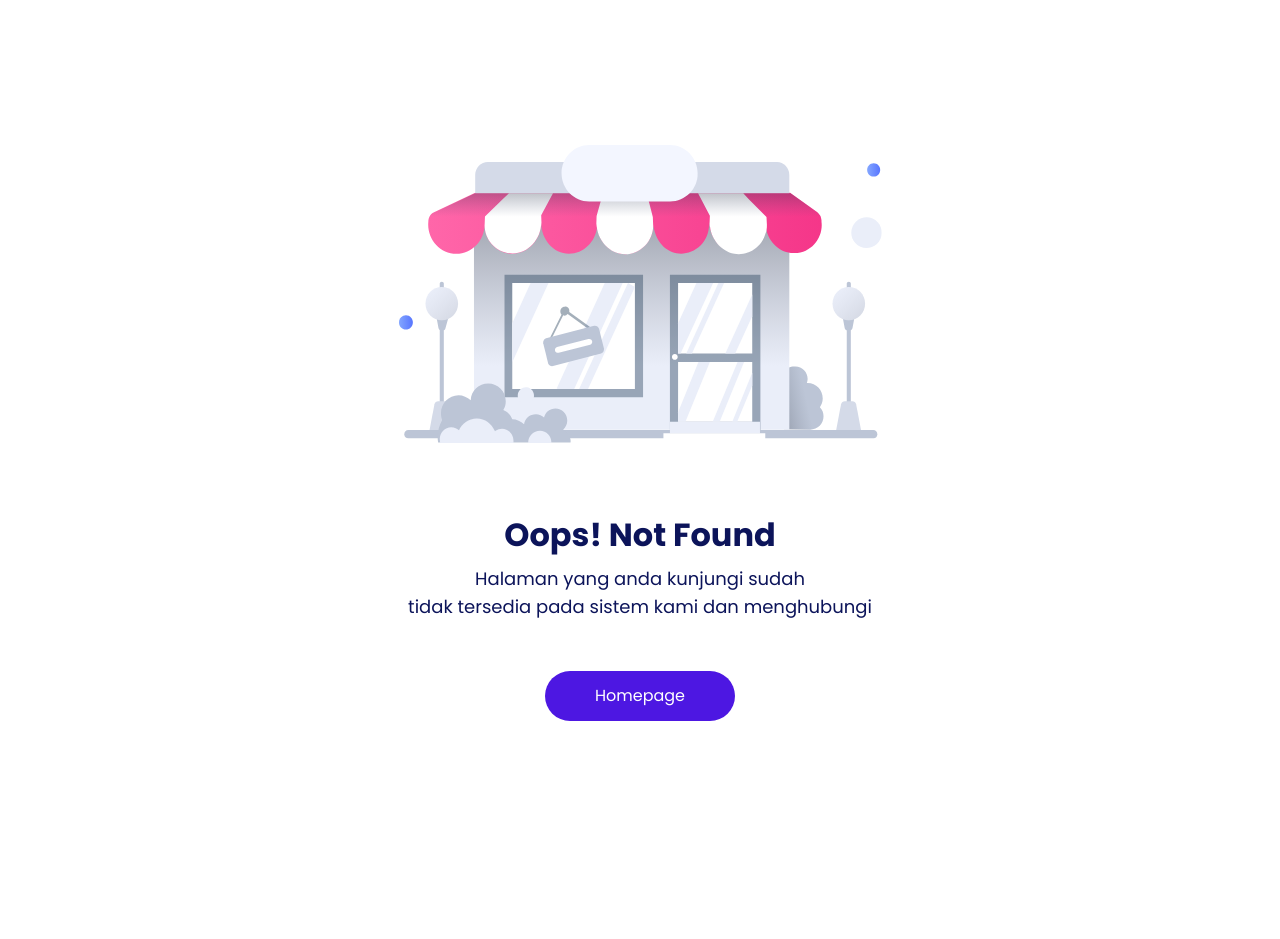
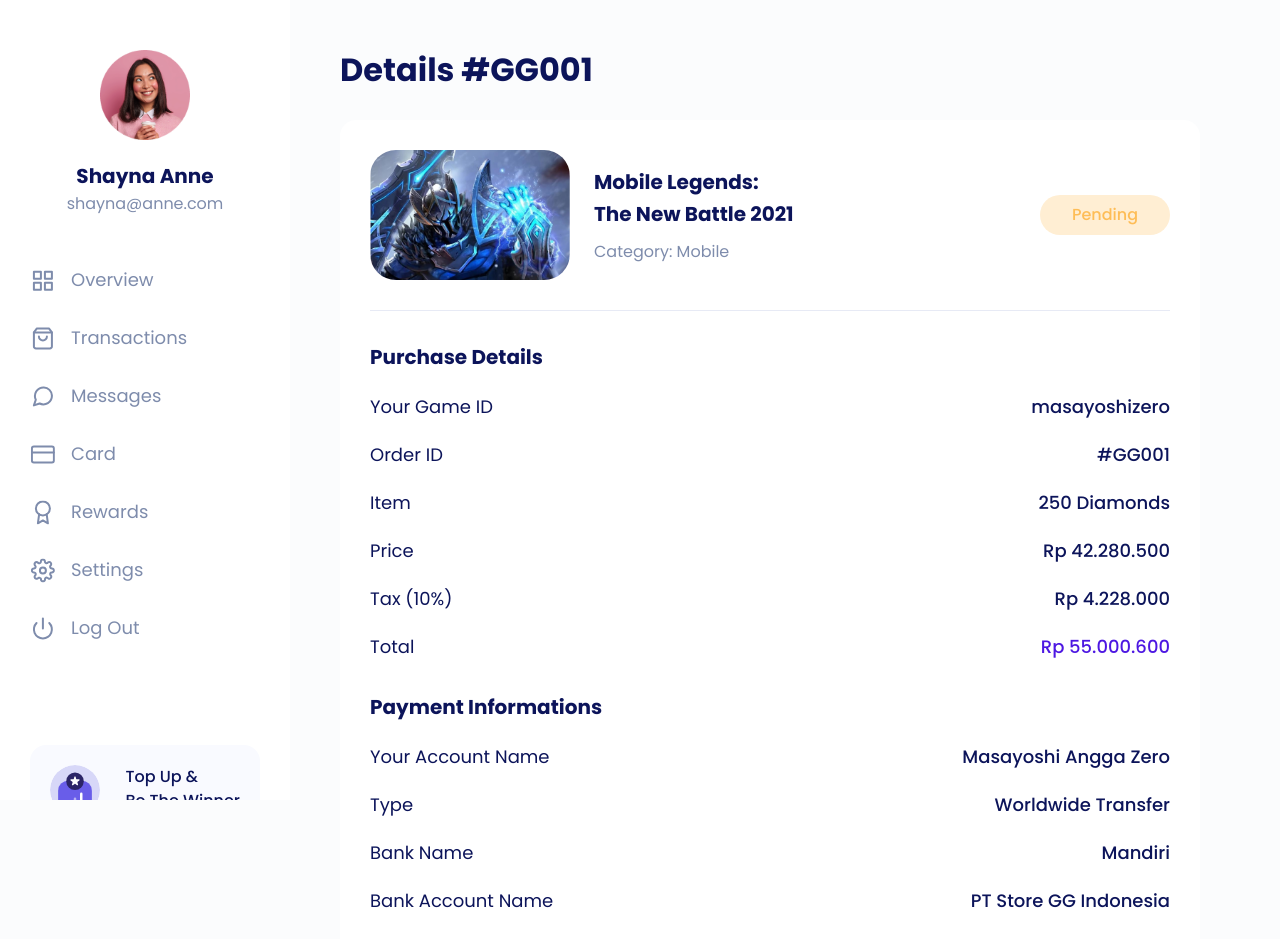
Before and after one commit to ade566/storegg-v.page, a Next.js app: page /member/transactions/detail in a window 1280 px wide. Before the commit this address had no page. Shown: the top 939 px of the page. Built offline with nearby package versions, Linux system fonts and the light colour scheme.

Commit message:
Convert Member Transaction Detail Page

```diff
--- a/pages/_app.tsx
+++ b/pages/_app.tsx
@@ -11,6 +11,7 @@
 import '../styles/sidebar.css'
 import '../styles/overview.css'
 import '../styles/transactions.css'
+import '../styles/transactions-detail.css'
 import type { AppProps } from 'next/app'
 import Head from 'next/head'
 
--- /dev/null
+++ b/pages/member/transactions/detail.tsx
@@ -0,0 +1,93 @@
+import Layout from '../../../components/Layout/member'
+
+export default function DetailTransactions() {
+  return (
+    <Layout pageTitle="Detail Transactions" classSection="transactions-detail">
+      <main className="main-wrapper">
+        <div className="ps-lg-0">
+          <h2 className="text-4xl fw-bold color-palette-1 mb-30">Details #GG001</h2>
+          <div className="details">
+            <div className="main-content main-content-card overflow-auto">
+              <section className="checkout mx-auto">
+                <div className="d-flex flex-row  align-items-center justify-content-between mb-30">
+                  <div className="game-checkout d-flex flex-row align-items-center">
+                    <div className="pe-4">
+                      <div className="cropped">
+                        <img src="/img/Thumbnail-3.png" width="200" height="130" className="img-fluid" alt="" />
+                      </div>
+                    </div>
+                    <div>
+                      <p className="fw-bold text-xl color-palette-1 mb-10">
+                        Mobile Legends:
+                        <br />
+                        The New Battle 2021
+                      </p>
+                      <p className="color-palette-2 m-0">Category: Mobile</p>
+                    </div>
+                  </div>
+                  <div>
+                    <p className="fw-medium text-center label pending m-0 rounded-pill">Pending</p>
+                  </div>
+                </div>
+                <hr />
+                <div className="purchase pt-30">
+                  <h2 className="fw-bold text-xl color-palette-1 mb-20">Purchase Details</h2>
+                  <p className="text-lg color-palette-1 mb-20">
+                    Your Game ID
+                    <span className="purchase-details">masayoshizero</span>
+                  </p>
+                  <p className="text-lg color-palette-1 mb-20">
+                    Order ID
+                    <span className="purchase-details">#GG001</span>
+                  </p>
+                  <p className="text-lg color-palette-1 mb-20">
+                    Item
+                    <span className="purchase-details">250 Diamonds</span>
+                  </p>
+                  <p className="text-lg color-palette-1 mb-20">
+                    Price
+                    <span className="purchase-details">Rp 42.280.500</span>
+                  </p>
+                  <p className="text-lg color-palette-1 mb-20">
+                    Tax (10%)
+                    <span className="purchase-details">Rp 4.228.000</span>
+                  </p>
+                  <p className="text-lg color-palette-1 mb-20">
+                    Total
+                    <span className="purchase-details color-palette-4">Rp 55.000.600</span>
+                  </p>
+                </div>
+                <div className="payment pt-10 pb-10">
+                  <h2 className="fw-bold text-xl color-palette-1 mb-20">Payment Informations</h2>
+                  <p className="text-lg color-palette-1 mb-20">
+                    Your Account Name
+                    <span className="purchase-details">Masayoshi Angga Zero</span>
+                  </p>
+                  <p className="text-lg color-palette-1 mb-20">
+                    Type
+                    <span className="payment-details">Worldwide Transfer</span>
+                  </p>
+                  <p className="text-lg color-palette-1 mb-20">
+                    Bank Name
+                    <span className="payment-details">Mandiri</span>
+                  </p>
+                  <p className="text-lg color-palette-1 mb-20">
+                    Bank Account Name
+                    <span className="payment-details">PT Store GG Indonesia</span>
+                  </p>
+                  <p className="text-lg color-palette-1 mb-20">
+                    Bank Number
+                    <span className="payment-details">1800 - 9090 - 2021</span>
+                  </p>
+                </div>
+                <div className="d-md-block d-flex flex-column w-100">
+                  <a className="btn btn-whatsapp rounded-pill fw-medium text-white border-0 text-lg" href="/#" role="button">WhatsApp ke Admin</a>
+                </div>
+              </section>
+            </div>
+          </div>
+        </div>
+      </main>
+    </Layout>
+  )
+}
--- /dev/null
+++ b/styles/transactions-detail.css
@@ -0,0 +1,158 @@
+
+.transactions-detail {
+    background-color: #FBFCFD;
+}
+
+.transactions-detail main.main-wrapper{
+    margin-left: 340px;
+    height: 100%;
+    margin-right: auto;
+    position: relative;
+    padding: 50px 50px 50px 0px;
+}
+
+.transactions-detail main .main-content{
+    max-width: 860px;
+}
+
+.transactions-detail .btn-status.btn-active{
+    color: #FFFFFF;
+    background-color: #0C145A;
+}
+
+.transactions-detail .btn-status{
+    color: #0C145A;
+    background-color: #E7EAF5;
+}
+
+.transactions-detail .details .main-content-card{
+    background-color: #FFFFFF;
+    padding: 1.875rem;
+    border-radius: 1rem;
+    max-width: 860px;
+}
+
+.transactions-detail .details .game-title-header{
+    margin-top: 10px;
+    margin-bottom: 10px;
+}
+
+.transactions-detail .details .game-title{
+    white-space: nowrap;
+    width: 135px;
+    overflow: hidden;
+    text-overflow: ellipsis;
+}
+
+.transactions-detail .table>:not(caption)>*>*{
+    padding: 10px 0px;
+}
+
+.transactions-detail .details table thead tr th{
+    font-weight: 400;
+}
+
+.transactions-detail .details .icon-status{
+    width: 6px;
+    height: 6px;
+    border-radius: 999px;
+    margin: 9px 6px 0px 20px;
+}
+
+.transactions-detail .details .icon-status.pending{
+    background-color: #FEBD57;
+}
+
+.transactions-detail .details .icon-status.success{
+    background-color: #1ABC9C;
+}
+
+.transactions-detail .details .icon-status.failed{
+    background-color: #FE5761;
+}
+
+.checkout{
+    max-width: 800px;
+}
+
+.transactions-detail .checkout .label{
+    width: 130px;
+    padding: 0.5rem;
+}
+
+.transactions-detail .checkout .label.pending{
+    color: #FEBD57;
+    background-color: #FFEED3
+}
+
+.transactions-detail .checkout .label.success{
+    color: #1ABC9C;
+    background-color: #B8E9DF
+}
+
+.transactions-detail .checkout .label.failed{
+    color: #FE5761;
+    background-color: #FFC6C9
+}
+
+.transactions-detail .checkout .img-fluid{
+    max-width: 100%;
+    height: auto;
+    border-radius: 1.625rem;
+}
+
+.transactions-detail .checkout .cropped {
+  width: 110px;
+  height: 140px;
+  overflow: hidden;
+  border-radius: 1.625rem;
+}
+
+.transactions-detail .checkout .cropped img {
+  margin: -10px 0px 0px 0px;
+}
+
+.transactions-detail .checkout hr{
+    margin: 0;
+    background-color:#E7EAF5;
+    border: 0;
+    opacity: 1;
+}
+
+.transactions-detail .checkout span.purchase-details,
+.transactions-detail .checkout span.payment-details {
+    display: block;
+    font-weight: 500;
+}
+
+  .transactions-detail .checkout .btn-whatsapp{
+      padding: 0.75rem 2.875rem;
+      background-color: #4D17E2;
+  }
+
+  .transactions-detail .checkout .img-checkout{
+    width:110px;
+    height:140px;
+  }
+
+@media (min-width: 768px) {
+    .transactions-detail .checkout span.purchase-details,
+    .transactions-detail .checkout span.payment-details {
+        float: right;
+      }
+
+    .transactions-detail .checkout .cropped {
+      width: 200px;
+      height: 130px;
+      overflow: hidden;
+      border-radius: 1.625rem;
+    }
+
+  }
+
+
+@media (max-width:992px){
+    .transactions-detail main.main-wrapper{
+        width: 100%;
+    }
+}
```
Also changed, not shown: pages/member/transactions/index.tsx (+13 -4 lines).
